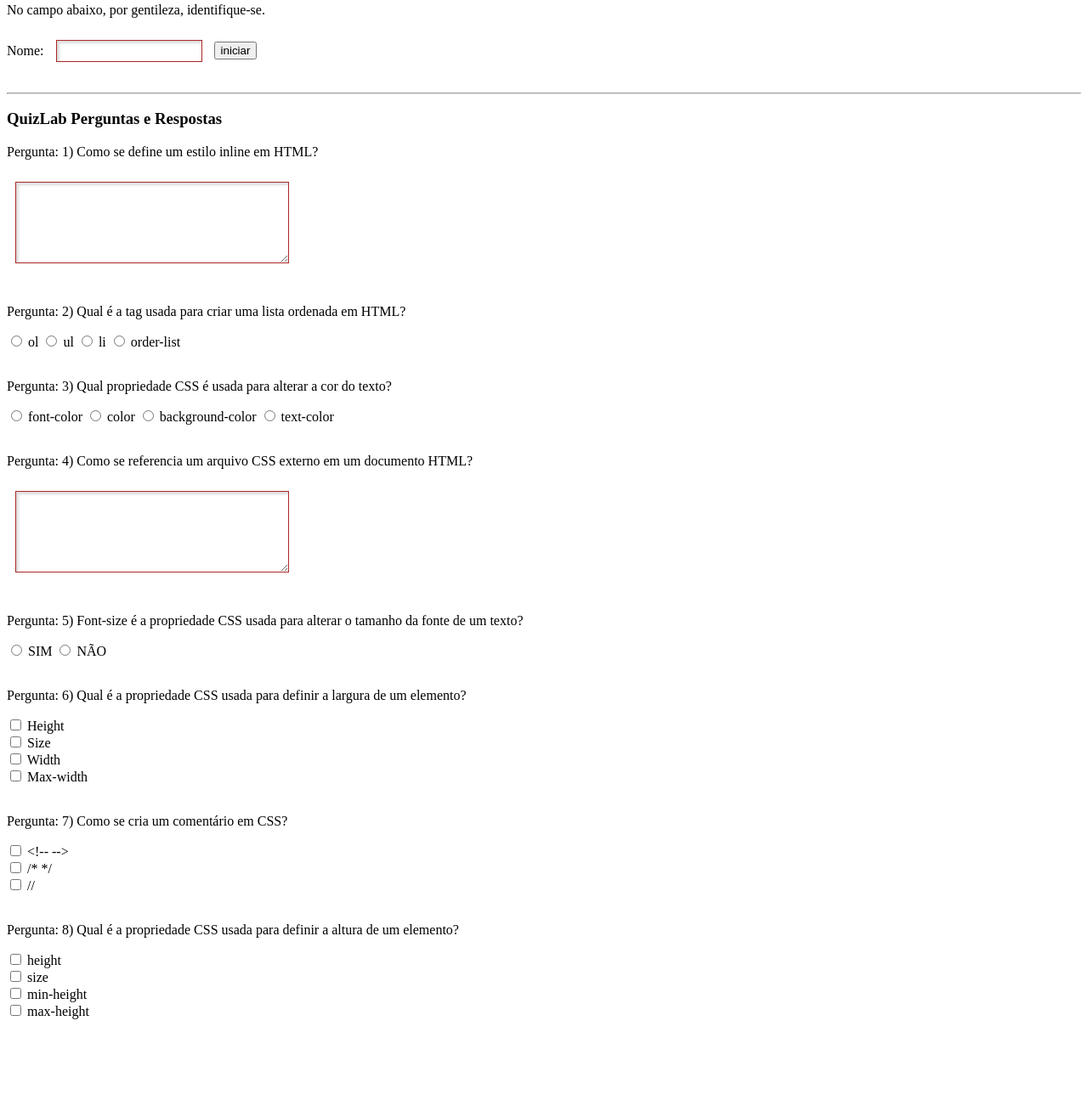
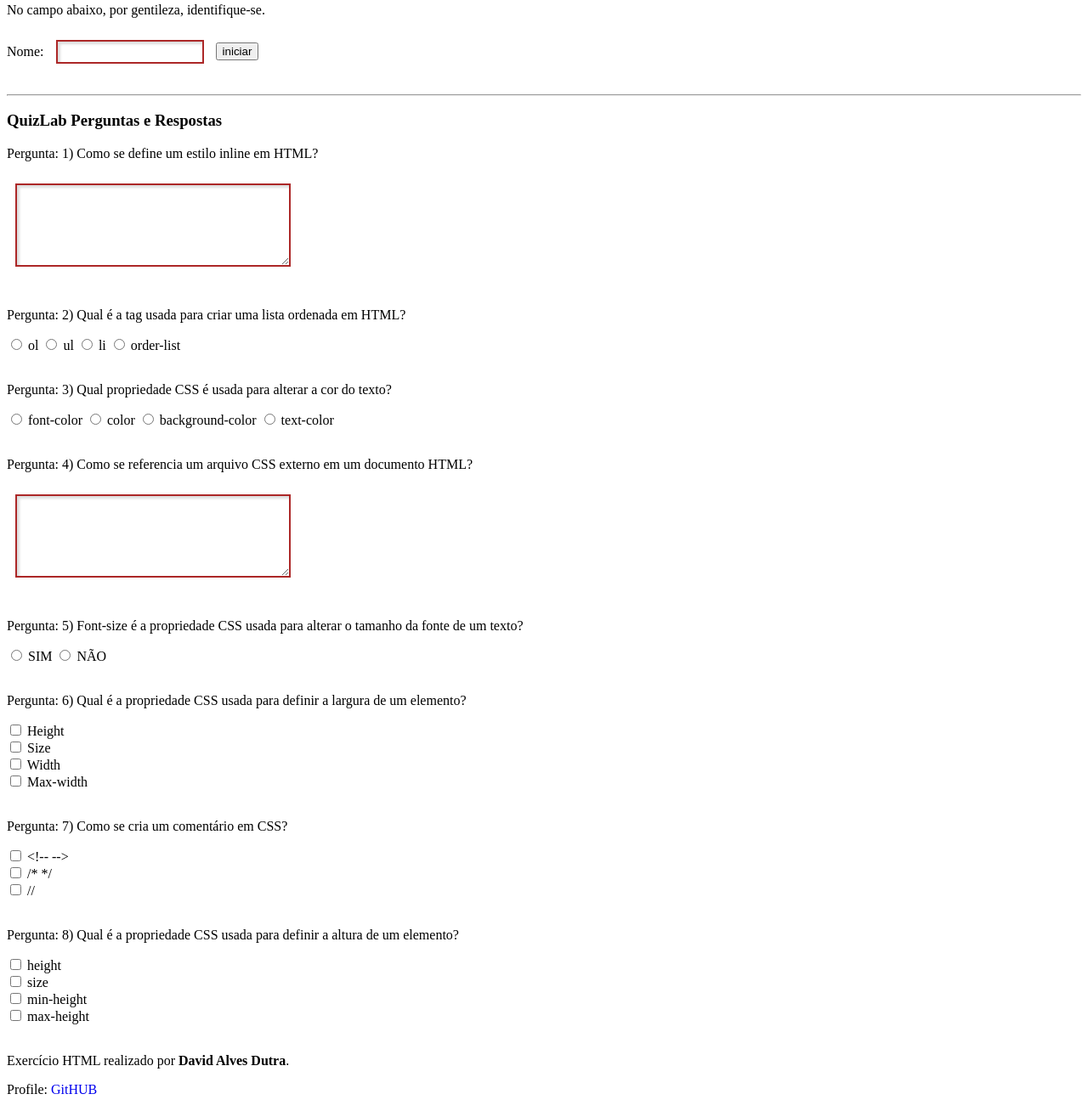
Before and after one commit to dutra357/M2S01, a plain HTML site: page index.html in a window 1280 px wide. Shown: the part 264-1572 px from the top of the page at 85% size. Before the commit the page ends 1490 px from the top, so only its background shows below. Drawn offline with Linux system fonts and the light colour scheme.

Commit message:
M2S01 Ex. card 06 - footer and github link

```diff
--- a/index.html
+++ b/index.html
@@ -149,6 +149,13 @@
 
         <br>
 
+        <footer>
+            <p>Exercício HTML realizado por <b>David Alves Dutra</b>.</p>
+            <p>
+                Profile: <a href="https://github.com/dutra357">GitHUB</a>
+            </p>
+        </footer>
+
     </main>
 
 
--- a/utils/style.css
+++ b/utils/style.css
@@ -7,7 +7,7 @@
     width: 300px;
     font-family: tahoma;
     font-size: 13px;
-    border: 1px solid #ac2727;
+    border: 2px solid #ac2727;
 }
 
 .textarea2 {
@@ -19,5 +19,9 @@
     width: 150px;
     font-family: tahoma;
     font-size: 13px;
-    border: 1px solid #ac2727;
+    border: 2px solid #ac2727;
 }
+
+a {
+    text-decoration: none;
+}
```
